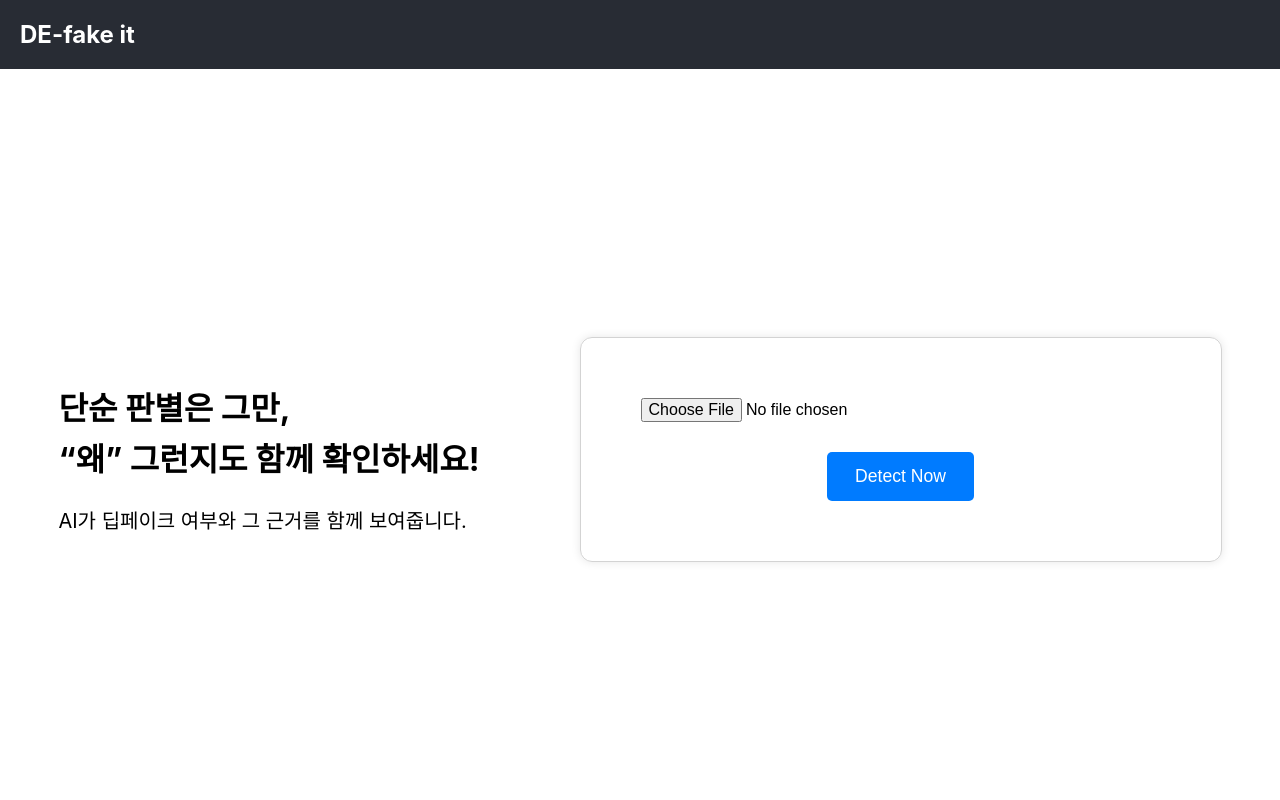
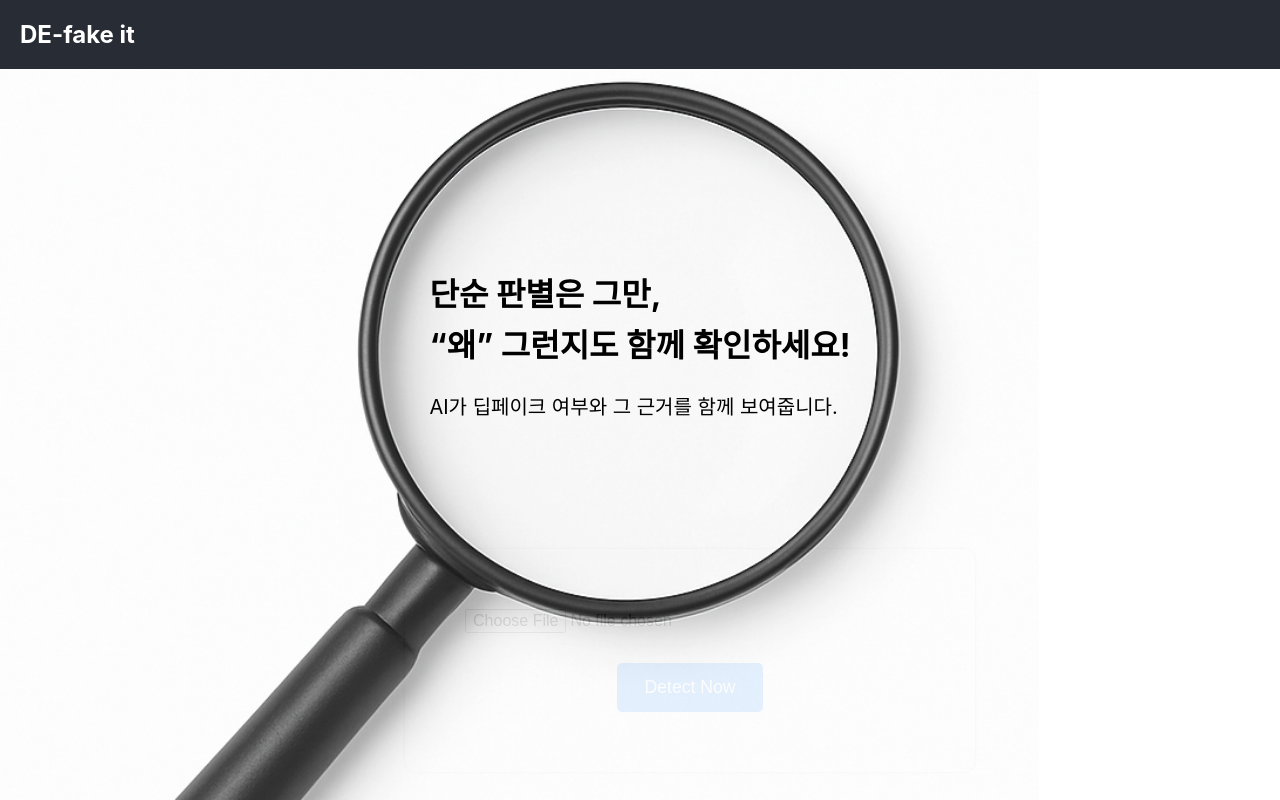
Before and after one commit to Capstone-deepfake/FE, a React (Create React App) app: page / in a window 1280 px wide. Shown: the top 800 px of the page. Built offline with nearby package versions, Linux system fonts and the light colour scheme.

Commit message:
FE 수정: Home.jsx/Result.jsx 스타일 및 이미지 추가

```diff
--- a/src/pages/Home.jsx
+++ b/src/pages/Home.jsx
@@ -1,8 +1,8 @@
-// Home.jsx
 import React, { useState } from 'react';
 import { useNavigate } from 'react-router-dom';
 import { motion } from 'framer-motion';
 import { Typewriter } from 'react-simple-typewriter';
+import magnifier from '../assets/magnifier.png'; // 돋보기 이미지
 
 const transition = { duration: 0.6 };
 
@@ -48,7 +48,6 @@ function Home() {
       } else {
         alert('❌ 파일 업로드 실패');
       }
-
     } catch (error) {
       console.error('Error uploading file:', error);
       setError("서버 요청 중 오류 발생");
@@ -59,34 +58,79 @@ function Home() {
 
   return (
     <div>
-      {/* 상단 바 */}
-      <motion.div
-        initial={{ y: -30, opacity: 0 }}
-        animate={{ y: 0, opacity: 1 }}
-        transition={{ duration: 0.5 }}
-        style={{ backgroundColor: '#282c34', padding: '20px', color: 'white' }}
+      {/* 상단 고정 바 */}
+      <div style={{
+        position: 'fixed',
+        top: 0,
+        left: 0,
+        width: '100%',
+        zIndex: 1000,
+        backgroundColor: '#282c34',
+        padding: '20px',
+        color: 'white',
+        display: 'flex',
+        justifyContent: 'space-between',
+        alignItems: 'center'
+      }}>
+        <motion.h2
+          onClick={() => window.location.reload()}
+          style={{ margin: 0, cursor: 'pointer' }}
+          whileHover={{ scale: 1.05, color: '#61dafb' }}
+          transition={{ type: 'spring', stiffness: 300 }}
         >
-        <h2 style={{ margin: 0 }}>DE-fake it</h2>
-      </motion.div>
+          DE-fake it
+        </motion.h2>
+      </div>
 
       {/* 본문 */}
       <div style={{
-        display: 'flex', flexDirection: 'column', alignItems: 'center',
-        justifyContent: 'center', height: 'calc(100vh - 80px)'
+        marginTop: '120px',
+        height: 'calc(100vh - 120px)',
+        display: 'flex',
+        alignItems: 'center',
+        justifyContent: 'center',
+        padding: '40px'
       }}>
         <motion.div
           initial={{ opacity: 0, scale: 0.95 }}
           animate={{ opacity: 1, scale: 1 }}
           transition={transition}
-          style={{ display: 'flex', gap: '100px', alignItems: 'center', paddingTop: '40px' }}
+          style={{
+            display: 'flex',
+            gap: '100px',
+            alignItems: 'center',
+            flexWrap: 'wrap',
+            justifyContent: 'center'
+          }}
         >
           {/* 왼쪽 설명 */}
           <motion.div
             initial={{ x: -50, opacity: 0 }}
             animate={{ x: 0, opacity: 1 }}
             transition={transition}
-            style={{ maxWidth: '500px', fontSize: '1.25rem', lineHeight: '1.6' }}
+            style={{
+              maxWidth: '500px',
+              fontSize: '1.25rem',
+              lineHeight: '1.6',
+              position: 'relative',
+              padding: '20px',
+              minHeight: '180px'
+            }}
           >
+            <img
+              src={magnifier}
+              alt="돋보기"
+              style={{
+                position: 'absolute',
+                top: '-260px',
+                left: '-570px',
+                width: '1200px',
+                height: '1200px',
+                opacity: 0.9,
+                zIndex: 0
+              }}
+            />
+            <div style={{ position: 'relative', zIndex: 1 }}>
               <h1 style={{ fontWeight: 'bold', fontSize: '2rem', marginBottom: '20px' }}>
                 단순 판별은 그만,<br />“왜” 그런지도 함께 확인하세요!
               </h1>
@@ -97,6 +141,7 @@ function Home() {
                 deleteSpeed={0}
                 delaySpeed={1000}
               />
+            </div>
           </motion.div>
 
           {/* 오른쪽 업로드 박스 */}
@@ -108,9 +153,10 @@ function Home() {
               border: '1px solid lightgray',
               padding: '60px',
               borderRadius: '12px',
-              minWidth: '520px',
+              minWidth: '420px',
               textAlign: 'center',
-              boxShadow: '0 0 10px rgba(0,0,0,0.1)'
+              boxShadow: '0 0 10px rgba(0,0,0,0.1)',
+              marginLeft: '100px'
             }}
           >
             <input
--- a/src/pages/Result.jsx
+++ b/src/pages/Result.jsx
@@ -1,4 +1,4 @@
-import React from 'react';
+import React, { useEffect, useState } from 'react';
 import { useLocation, useNavigate } from 'react-router-dom';
 import { motion } from 'framer-motion';
 
@@ -7,14 +7,33 @@ function Result() {
   const navigate = useNavigate();
   const { fileUrl, result, confidence, explanation } = location.state || {};
 
-  const handleGoHome = () => {
-    navigate('/');
-  };
+  const [displayedExplanation, setDisplayedExplanation] = useState("");
+  const [index, setIndex] = useState(0);
+  const cleanedExplanation = explanation?.replace('undefined', '').trim() || "";
+
+  useEffect(() => {
+    const timer = setInterval(() => {
+      if (index < cleanedExplanation.length) {
+        setDisplayedExplanation((prev) => prev + cleanedExplanation[index]);
+        setIndex((prev) => prev + 1);
+      } else {
+        clearInterval(timer);
+      }
+    }, 50);
+    return () => clearInterval(timer);
+  }, [index, cleanedExplanation]);
+
+  const resultColor = result === "Fake" ? 'red' : 'green';
 
   return (
     <div>
-      {/* 상단바 */}
+      {/* 상단 고정 바 - Home.jsx와 동일하게 유지 */}
       <div style={{
+        position: 'fixed',
+        top: 0,
+        left: 0,
+        width: '100%',
+        zIndex: 1000,
         backgroundColor: '#282c34',
         padding: '20px',
         color: 'white',
@@ -23,7 +42,7 @@ function Result() {
         alignItems: 'center'
       }}>
         <motion.h2
-          onClick={handleGoHome}
+          onClick={() => navigate('/')}
           style={{ margin: 0, cursor: 'pointer' }}
           whileHover={{ scale: 1.05, color: '#61dafb' }}
           transition={{ type: 'spring', stiffness: 300 }}
@@ -32,7 +51,7 @@ function Result() {
         </motion.h2>
 
         <motion.button
-          onClick={handleGoHome}
+          onClick={() => navigate('/')}
           whileHover={{ scale: 1.05, backgroundColor: '#ffffff22' }}
           style={{
             backgroundColor: 'transparent',
@@ -41,56 +60,59 @@ function Result() {
             padding: '8px 16px',
             borderRadius: '5px',
             cursor: 'pointer',
-            transition: 'all 0.3s'
+            transition: 'all 0.3s',
+            marginRight: '40px'
           }}
         >
           🏠 Home
         </motion.button>
       </div>
 
-      {/* 본문 영역 */}
+      {/* 본문 내용 */}
       <div style={{
-        display: 'flex',
-        flexDirection: 'column',
-        alignItems: 'center',
-        justifyContent: 'center',
+        marginTop: '120px',
         padding: '40px',
-        gap: '20px'
+        textAlign: 'center',
+        fontSize: '1.4rem'
       }}>
-
+        {/* 영상 */}
         <motion.div
           initial={{ opacity: 0, y: 20 }}
           animate={{ opacity: 1, y: 0 }}
           transition={{ delay: 0.2, duration: 0.6 }}
+          style={{ marginBottom: '40px' }}
         >
-          <video controls width="600">
+          <video autoPlay muted controls width="720">
             <source src={`http://127.0.0.1:8000${fileUrl}`} type="video/mp4" />
             브라우저가 video 태그를 지원하지 않습니다.
           </video>
         </motion.div>
 
+        {/* 결과 내용 */}
         <motion.div
           initial={{ opacity: 0, scale: 0.9 }}
           animate={{ opacity: 1, scale: 1 }}
           transition={{ delay: 0.4, duration: 0.6 }}
-          style={{
-            border: '1px solid #ccc',
-            borderRadius: '10px',
-            padding: '20px',
-            maxWidth: '600px',
-            backgroundColor: '#f9f9f9'
-          }}
+          style={{ maxWidth: '900px', margin: '0 auto' }}
         >
-          <motion.h3
-            initial={{ opacity: 0 }}
-            animate={{ opacity: 1 }}
-            transition={{ delay: 0.6 }}
-          >
+          <motion.h2 initial={{ opacity: 0 }} animate={{ opacity: 1 }} transition={{ delay: 0.6 }}>
             딥페이크 판별 결과
-          </motion.h3>
-          <motion.p transition={{ delay: 0.7 }}><strong>결과:</strong> {result}</motion.p>
-          <motion.p transition={{ delay: 0.8 }}><strong>신뢰도:</strong> {confidence}%</motion.p>
-          <motion.p transition={{ delay: 0.9 }}><strong>설명:</strong> {explanation}</motion.p>
+          </motion.h2>
+
+          <motion.p style={{ fontWeight: 'bold', fontSize: '1.4rem', margin: '8px 0' }}>
+            결과: <span style={{ color: resultColor }}>{result}</span>
+          </motion.p>
+
+          <motion.p style={{ fontWeight: 'bold', fontSize: '1.4rem', margin: '8px 0' }}>
+            신뢰도: <span style={{ fontWeight: '900' }}>{confidence}%</span>
+          </motion.p>
+
+          <motion.p style={{ fontWeight: 'bold', fontSize: '1.4rem', display: 'inline-block', margin: '8px 0' }}>
+            설명:&nbsp;
+          </motion.p>
+          <motion.span style={{ fontSize: '1.4rem' }}>
+            {displayedExplanation}
+          </motion.span>
         </motion.div>
       </div>
     </div>
```
Also changed, not shown: src/assets/magnifier.png (added). Lines whose indentation alone changed are shown as unchanged.
